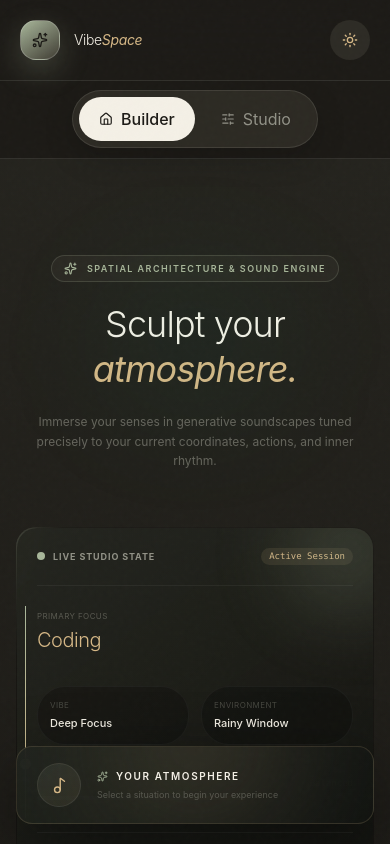
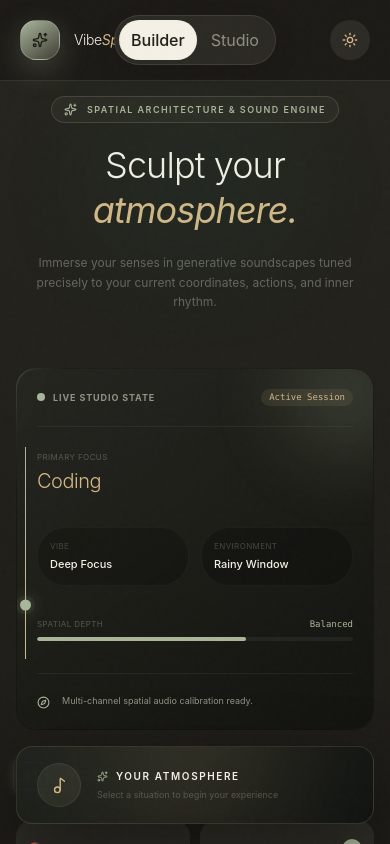
Before and after one commit to mahfuz-10/vibespace, a React (Vite) app: page / in a window 390 px wide. Both pictures are taken after a click on the button "ENTER EXPERIENCE". Shown: the top 844 px of the page. Built offline with nearby package versions, Linux system fonts and the light colour scheme.

Commit message:
Updated features

```diff
--- a/src/components/Navbar.jsx
+++ b/src/components/Navbar.jsx
@@ -91,6 +91,7 @@ export const Navbar = ({
             'var(--border-subtle)'
         }}
       >
+
         <div
           className="
             max-w-7xl
@@ -123,6 +124,7 @@ export const Navbar = ({
             "
             aria-label="Go to VibeSpace home"
           >
+
             <div
               className="
                 w-10
@@ -142,12 +144,15 @@ export const Navbar = ({
               style={{
                 background:
                   'linear-gradient(145deg, var(--sage), var(--surface-soft))',
+
                 border:
                   '1px solid rgba(255, 255, 255, 0.2)',
+
                 boxShadow:
                   '0 10px 30px rgba(168, 182, 154, 0.25)'
               }}
             >
+
               <div
                 className="
                   absolute
@@ -174,9 +179,12 @@ export const Navbar = ({
                   color: 'var(--bg-primary)'
                 }}
               />
+
             </div>
 
+
             <div className="flex flex-col items-start">
+
               <span
                 className="
                   font-light
@@ -200,6 +208,7 @@ export const Navbar = ({
                 </span>
               </span>
 
+
               <span
                 className="
                   hidden
@@ -216,7 +225,9 @@ export const Navbar = ({
               >
                 Acoustic World
               </span>
+
             </div>
+
           </button>
 
 
@@ -239,6 +250,7 @@ export const Navbar = ({
             style={{
               borderColor:
                 'var(--border-subtle)',
+
               backgroundColor:
                 'var(--surface-primary)'
             }}
@@ -268,6 +280,7 @@ export const Navbar = ({
                   ? {
                       backgroundColor:
                         'var(--text-primary)',
+
                       color:
                         'var(--bg-primary)'
                     }
@@ -305,6 +318,7 @@ export const Navbar = ({
                   ? {
                       backgroundColor:
                         'var(--text-primary)',
+
                       color:
                         'var(--bg-primary)'
                     }
@@ -346,6 +360,7 @@ export const Navbar = ({
             style={{
               borderColor:
                 'var(--border-subtle)',
+
               backgroundColor:
                 'var(--surface-primary)'
             }}
@@ -381,87 +396,71 @@ export const Navbar = ({
           </button>
 
         </div>
-      </header>
 
 
-      {/* =====================================================
-          MOBILE NAVIGATION
+        {/* =====================================================
+            MOBILE NAVIGATION
 
-          IMPORTANT:
-          - NOT FIXED
-          - NOT BOTTOM
-          - NOT CENTERED IN VIEWPORT
-          - NORMAL DOCUMENT FLOW
-          - STICKY BELOW 80px NAVBAR
-      ===================================================== */}
+            MOBILE ONLY
 
-      <div
-        className="
-          md:hidden
-          pt-20
-          relative
-          z-40
-        "
-      >
+            IMPORTANT:
+            - Inside the TOP navbar
+            - NOT bottom fixed
+            - NOT sticky
+            - NOT viewport centered
+            - Does NOT affect desktop
+            - Does NOT overlap page content
+        ===================================================== */}
+
         <div
           className="
-            sticky
-            top-20
-            w-full
-            px-4
-            py-2.5
+            md:hidden
+            absolute
+            inset-y-0
+            left-1/2
+            -translate-x-1/2
             flex
-            justify-center
-            border-b
-            backdrop-blur-xl
+            items-center
+            pointer-events-none
           "
-          style={{
-            backgroundColor:
-              'color-mix(in srgb, var(--bg-primary) 88%, transparent)',
-            borderColor:
-              'var(--border-subtle)'
-          }}
         >
 
-          <div
+          <nav
             className="
+              pointer-events-auto
               flex
               items-center
-              gap-1.5
-              p-1.5
+              gap-0.5
+              p-1
               rounded-full
               border
-              shadow-lg
-              backdrop-blur-2xl
+              backdrop-blur-xl
+              whitespace-nowrap
             "
             style={{
-              width: 'max-content',
-              maxWidth:
-                'calc(100vw - 32px)',
               backgroundColor:
-                'color-mix(in srgb, var(--surface-primary) 96%, transparent)',
+                'color-mix(in srgb, var(--surface-primary) 94%, transparent)',
+
               borderColor:
                 'var(--border-subtle)',
+
               boxShadow:
-                '0 10px 30px rgba(0, 0, 0, 0.18)'
+                '0 8px 24px rgba(0, 0, 0, 0.14)'
             }}
           >
 
             {/* =================================================
-                BUILDER
+                MOBILE BUILDER
             ================================================= */}
 
             <button
               type="button"
               onClick={handleHome}
               className="
-                flex
-                items-center
-                gap-2
-                px-5
-                py-2.5
+                px-3
+                py-2
                 rounded-full
-                text-xs
+                text-[10px]
                 transition-all
                 duration-300
                 whitespace-nowrap
@@ -472,28 +471,27 @@ export const Navbar = ({
                   ? {
                       backgroundColor:
                         'var(--text-primary)',
+
                       color:
                         'var(--bg-primary)',
+
                       fontWeight: 500
                     }
                   : {
                       color:
                         'var(--text-muted)',
+
                       backgroundColor:
                         'transparent'
                     }
               }
             >
-              <Home size={14} />
-
-              <span>
-                Builder
-              </span>
+              Builder
             </button>
 
 
             {/* =================================================
-                STUDIO
+                MOBILE STUDIO
             ================================================= */}
 
             <button
@@ -502,13 +500,10 @@ export const Navbar = ({
                 setCurrentTab('studio')
               }
               className="
-                flex
-                items-center
-                gap-2
-                px-5
-                py-2.5
+                px-3
+                py-2
                 rounded-full
-                text-xs
+                text-[10px]
                 transition-all
                 duration-300
                 whitespace-nowrap
@@ -518,31 +513,32 @@ export const Navbar = ({
                   ? {
                       backgroundColor:
                         'var(--text-primary)',
+
                       color:
                         'var(--bg-primary)',
+
                       fontWeight: 500
                     }
                   : {
                       color:
                         'var(--text-muted)',
+
                       backgroundColor:
                         'transparent'
                     }
               }
             >
-              <SlidersHorizontal size={14} />
-
-              <span>
-                Studio
-              </span>
+              Studio
             </button>
 
-          </div>
+          </nav>
 
         </div>
-      </div>
+
+      </header>
     </>
   );
 };
 
+
 export default Navbar;
```
